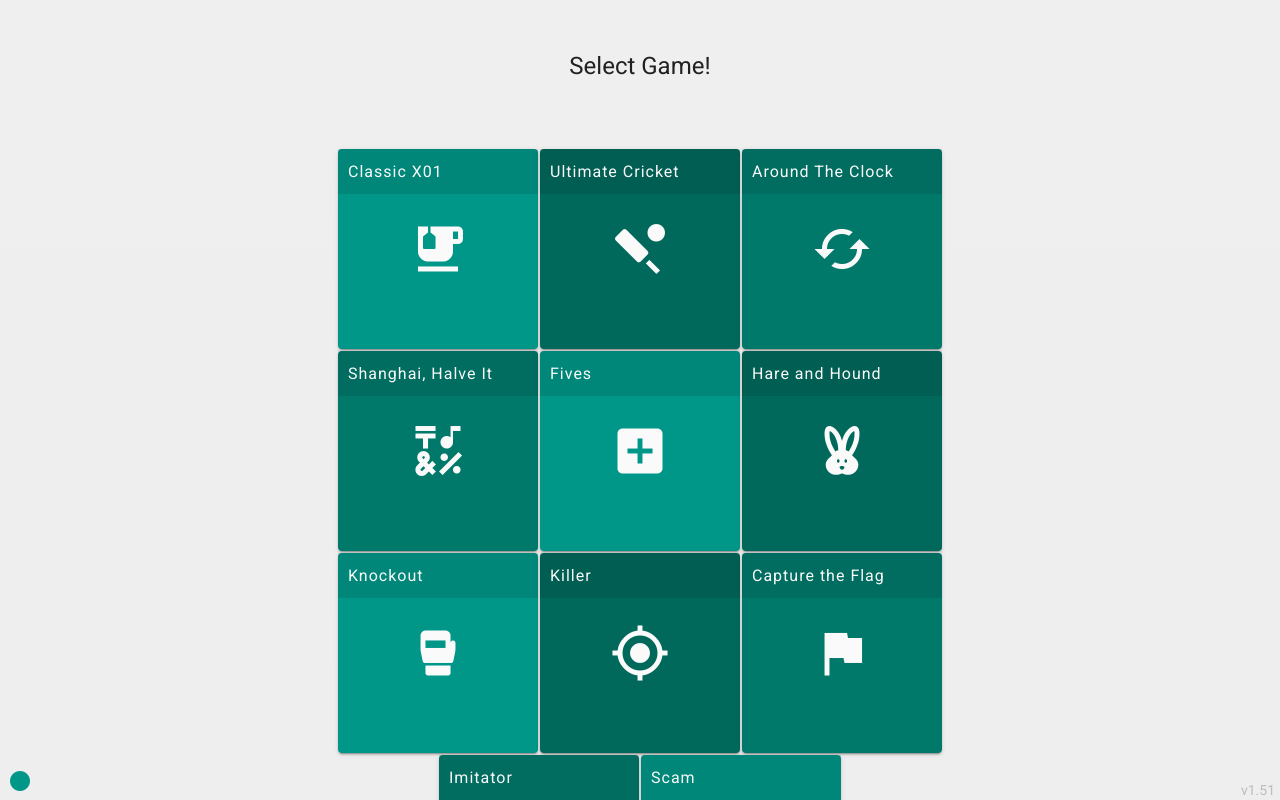
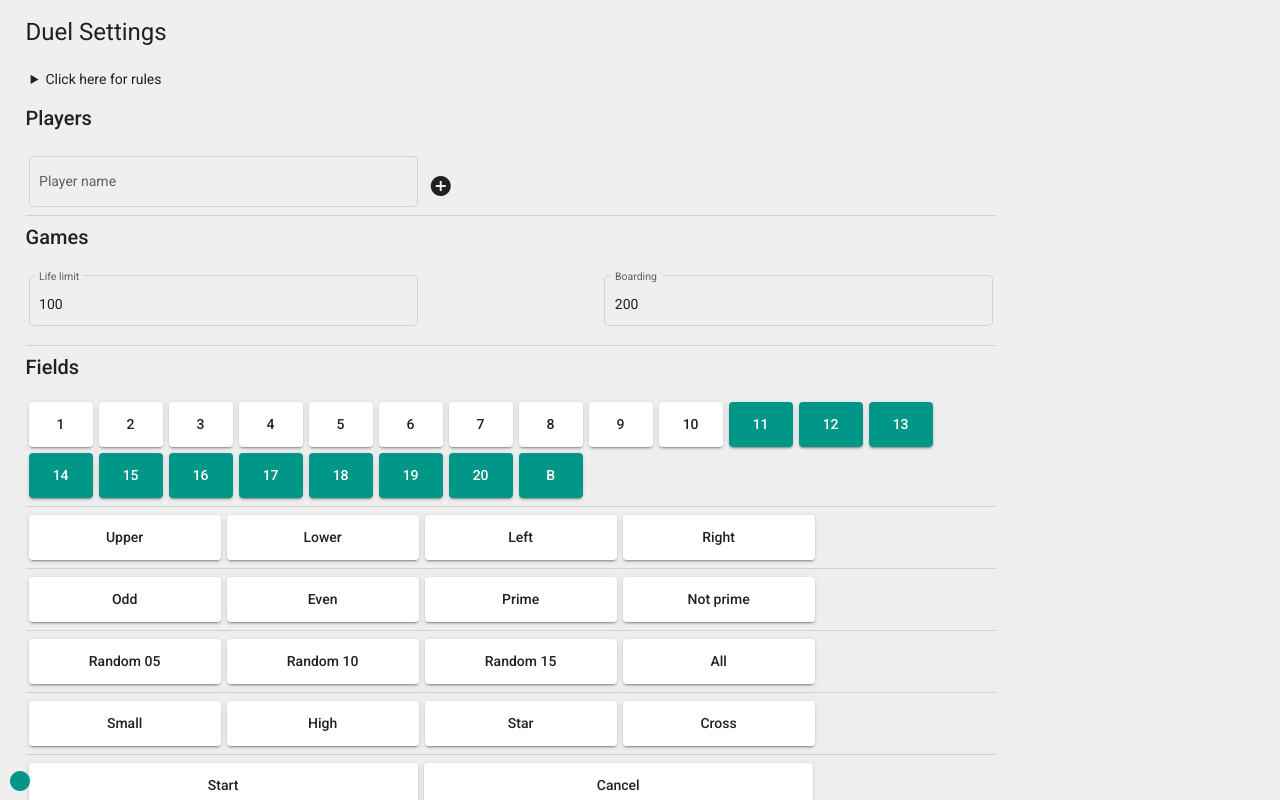
Before and after one commit to viktorhajer/darts-scoreboard-ng, an Angular app: page /duel in a window 1280 px wide. Before the commit this address led to /. Shown: the top 800 px of the page. Built offline with nearby package versions, Linux system fonts and the light colour scheme.

Commit message:
New game mode: Duel

```diff
--- a/src/app/app-routing.ts
+++ b/src/app/app-routing.ts
@@ -11,6 +11,7 @@ import {KnockoutModule} from './knockout/knockout.module';
 import {ConquerorModule} from './conqueror/conqueror.module';
 import {ImitatorModule} from './imitator/imitator.module';
 import {ScamModule} from './scam/scam.module';
+import {DuelModule} from './duel/duel.module';
 
 export const routes: Routes = [
   {
@@ -63,6 +64,11 @@ export const routes: Routes = [
     loadChildren: () => ConquerorModule
   },
   {
+    path: 'duel',
+    data: {name: 'Duel'},
+    loadChildren: () => DuelModule
+  },
+  {
     path: 'imitator',
     data: {name: 'Imitator'},
     loadChildren: () => ImitatorModule
--- a/src/app/components/menu/menu.component.html
+++ b/src/app/components/menu/menu.component.html
@@ -10,4 +10,4 @@
     </button>
   </div>
 </div>
-<div class="version">v1.51</div>
+<div class="version">v1.52</div>
--- a/src/app/components/menu/menu.component.ts
+++ b/src/app/components/menu/menu.component.ts
@@ -39,6 +39,10 @@ const routes: Routes = [
     data: {name: 'Capture the Flag', color: '#0a756b', icon: 'flag'}
   },
   {
+    path: 'duel',
+    data: {name: 'Duel', color: '#0a756b', icon: 'emoji_events'}
+  },
+  {
     path: 'imitator',
     data: {name: 'Imitator', color: '#0a756b', icon: 'group'}
   },
--- /dev/null
+++ b/src/app/duel/duel.component.html
@@ -0,0 +1,58 @@
+<div id="playgroundContent">
+
+  <app-settings *ngIf="settingsOpen" [title]="'Duel'" [playground]="playground"
+                [rules]="'....'">
+
+    <h2>Games</h2>
+    <div class="field-set">
+      <mat-form-field appearance="outline" class="big">
+        <mat-label>Life limit</mat-label>
+        <input [(ngModel)]="settings.startPoint" type="number" matInput>
+      </mat-form-field>
+      <mat-form-field appearance="outline" class="big">
+        <mat-label>Boarding</mat-label>
+        <input [(ngModel)]="settings.targetPoint" type="number" matInput>
+      </mat-form-field>
+    </div>
+    <br/>
+    <mat-divider></mat-divider>
+
+    <h2>Fields</h2>
+    <button mat-raised-button class="button" [color]="settings.isFieldAllowed(i)?'primary':''"
+            *ngFor="let numb of settings.getNumbers(); let i = index" (click)="settings.setNumber(i)">
+      {{numb === 21 ? 'B' : numb}}
+    </button>
+    <mat-divider></mat-divider>
+    <button mat-raised-button class="button shortmedium" (click)="settings.upper()">Upper</button>
+    <button mat-raised-button class="button shortmedium" (click)="settings.lower()">Lower</button>
+    <button mat-raised-button class="button shortmedium" (click)="settings.left()">Left</button>
+    <button mat-raised-button class="button shortmedium" (click)="settings.right()">Right</button>
+    <mat-divider></mat-divider>
+    <button mat-raised-button class="button shortmedium" (click)="settings.odd()">Odd</button>
+    <button mat-raised-button class="button shortmedium" (click)="settings.even()">Even</button>
+    <button mat-raised-button class="button shortmedium" (click)="settings.prime()">Prime</button>
+    <button mat-raised-button class="button shortmedium" (click)="settings.notPrime()">Not prime</button>
+    <mat-divider></mat-divider>
+    <button mat-raised-button class="button shortmedium" (click)="settings.randomize(5)">Random 05</button>
+    <button mat-raised-button class="button shortmedium" (click)="settings.randomize(10)">Random 10</button>
+    <button mat-raised-button class="button shortmedium" (click)="settings.randomize(15)">Random 15</button>
+    <button mat-raised-button class="button shortmedium" (click)="settings.all()">All</button>
+    <mat-divider></mat-divider>
+    <button mat-raised-button class="button shortmedium" (click)="settings.small()">Small</button>
+    <button mat-raised-button class="button shortmedium" (click)="settings.high()">High</button>
+    <button mat-raised-button class="button shortmedium" (click)="settings.star()">Star</button>
+    <button mat-raised-button class="button shortmedium" (click)="settings.cross()">Cross</button>
+
+  </app-settings>
+
+  <div class="side-left">
+    <app-game-toolbar [playground]="playground" *ngIf="!settingsOpen"></app-game-toolbar>
+    <ng-container *ngIf="!settingsOpen">
+      <div class="player {{(i === game.actualPlayerIndex) ? 'highlighted' : ''}} {{isInactive(player) ? 'inactive' : ''}}"
+          *ngFor="let player of game.players; let i = index">
+        <app-player-score [player]="player" [hasContent]="false"></app-player-score>
+      </div>
+    </ng-container>
+  </div>
+  <app-number-plate [playground]="playground" *ngIf="!settingsOpen"></app-number-plate>
+</div>
--- /dev/null
+++ b/src/app/duel/duel.component.ts
@@ -0,0 +1,74 @@
+import {Component} from '@angular/core';
+import {Playground} from '~models/playground.model';
+import {GameService} from '~services/game.service';
+import {Player} from '~models/player.model';
+import {Router} from '@angular/router';
+import {DialogService} from '~services/dialog.service';
+import {slideInAnimation} from '../route-animation';
+import {ApplicationStateService} from '~services/application-state.service';
+import {SoundService} from '~services/sound.service';
+import {DuelSettings} from './models/duel.settings.model';
+import {DuelState} from './models/duel.state.model';
+
+@Component({
+  templateUrl: './duel.component.html',
+  animations: [slideInAnimation],
+})
+export class DuelComponent extends Playground<DuelState> {
+
+  settings: DuelSettings;
+
+  constructor(application: ApplicationStateService, game: GameService, route: Router,
+              dialogService: DialogService, soundService: SoundService) {
+    super(application, game, route, dialogService, soundService, 2);
+    this.settings = new DuelSettings();
+  }
+
+  calculatePoints(player: Player, fieldIndex: number, score: number) {
+    const state = this.getPlayerState(player);
+    const actualScore = score * this.multiplier;
+    if (state.ownFields.some(i => i === fieldIndex)) {
+      player.score += actualScore;
+    } else if (this.isSecondaryField(fieldIndex)) {
+      player.score -= actualScore;
+    } else {
+      state.ownFields.push(fieldIndex);
+    }
+  }
+
+  checkPlayerState(player: Player) {
+    this.game.players.forEach(p => p.setWin(p.score >= this.settings.targetPoint));
+    const activePlayers = this.game.players.filter(p => !this.isInactive(p)).length;
+    if (!activePlayers) {
+      player.setWin(true);
+    } else {
+      if (this.game.isTheLastThrow()) {
+        this.game.nextPlayer();
+      }
+      while (this.isInactive(this.game.getActualPlayer())) {
+        this.game.nextPlayer();
+      }
+    }
+  }
+
+  isInactive(player: Player): boolean {
+    return player.score <= 0;
+  }
+
+  isPrimaryField(fieldIndex: number): boolean {
+    const state = this.getPlayerState(this.game.getActualPlayer());
+    return state.ownFields.some(i => i === fieldIndex);
+  }
+
+  isSecondaryField(fieldIndex: number): boolean {
+    return !this.settings.isFieldAllowed(fieldIndex) ||
+      this.game.players.some(p => p != this.game.getActualPlayer() && this.getPlayerState(p).ownFields.some(i => i === fieldIndex));
+  }
+
+  customReset() {
+    this.game.players.forEach(player => {
+      player.state = new DuelState();
+      player.score = this.settings.startPoint;
+    });
+  }
+}
--- /dev/null
+++ b/src/app/duel/models/duel.settings.model.ts
@@ -0,0 +1,13 @@
+import {CricketSettings} from '../../cricket/models/cricet.settings.model';
+
+export class DuelSettings extends CricketSettings {
+  startPoint: number;
+  targetPoint: number;
+
+  constructor() {
+    super();
+    this.high();
+    this.startPoint = 100;
+    this.targetPoint = 200;
+  }
+}
--- /dev/null
+++ b/src/app/duel/models/duel.state.model.ts
@@ -0,0 +1,16 @@
+import {PlaygroundState} from '~models/playground-state.model';
+
+export class DuelState extends PlaygroundState {
+
+  ownFields = [];
+
+  constructor() {
+    super();
+  }
+
+  clone(): DuelState {
+    const state = new DuelState();
+    state.ownFields = [...this.ownFields];
+    return state;
+  }
+}
```
Also changed, not shown: src/app/duel/duel.module.ts (added, +16 -0 lines), 4 other files (tests, documents, lock files or other folders).
